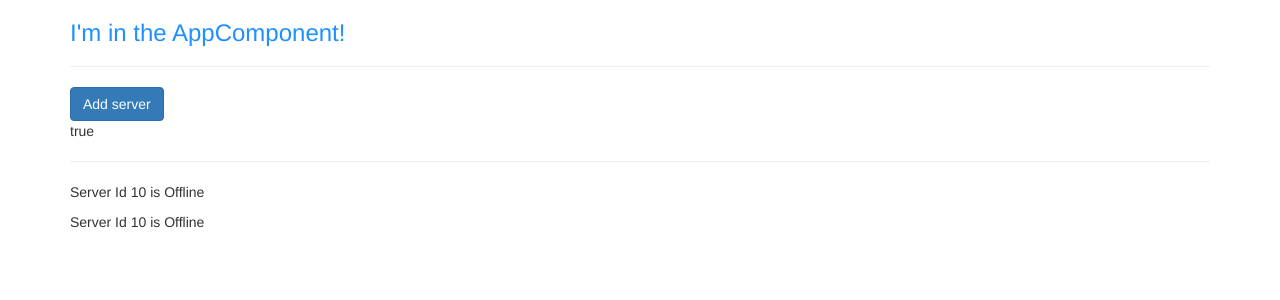
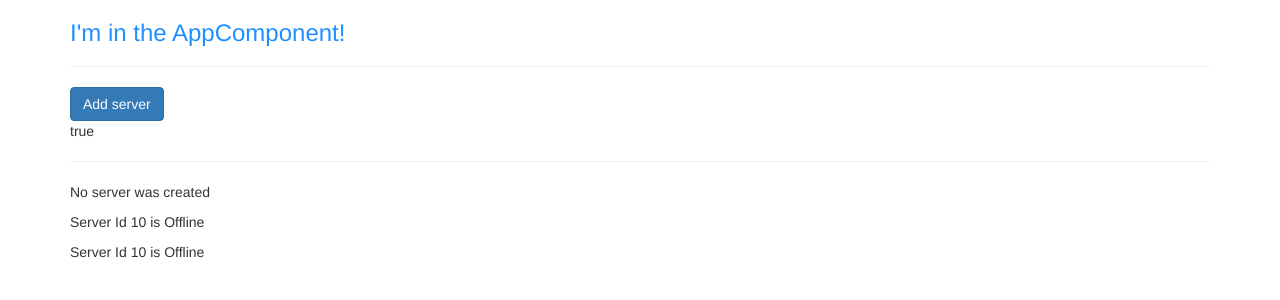
Before and after one commit to Saumil13/angular-playground, an Angular app in the folder basics-components/: page / in a window 1280 px wide. Shown: the top 300 px of the page. Built offline with nearby package versions, Linux system fonts and the light colour scheme.

Commit message:
event binding sample added

```diff
--- a/basics-components/src/app/servers/servers.component.html
+++ b/basics-components/src/app/servers/servers.component.html
@@ -1,5 +1,6 @@
-<button class="btn btn-primary" [disabled]="!allowNewerver">Add server</button>
+<button class="btn btn-primary" [disabled]="!allowNewerver" (click)="onServerCreated()">Add server</button>
 <p [innerText]="allowNewerver"></p>
 <hr>
+<p>{{serverCreationStatus}}</p>
 <app-server></app-server>
 <app-server></app-server>
--- a/basics-components/src/app/servers/servers.component.ts
+++ b/basics-components/src/app/servers/servers.component.ts
@@ -10,6 +10,7 @@ import { Component, OnInit } from '@angular/core';
 export class ServersComponent implements OnInit {
 
   allowNewerver = false;
+  serverCreationStatus = 'No server was created';
 
   constructor() {
     setTimeout(() => { this.allowNewerver = true; }, 2000);
@@ -18,6 +19,10 @@ export class ServersComponent implements OnInit {
   ngOnInit() {
   }
 
+  onServerCreated() {
+    this.serverCreationStatus = 'Server was created';
+  }
+
 
 
 }
```
